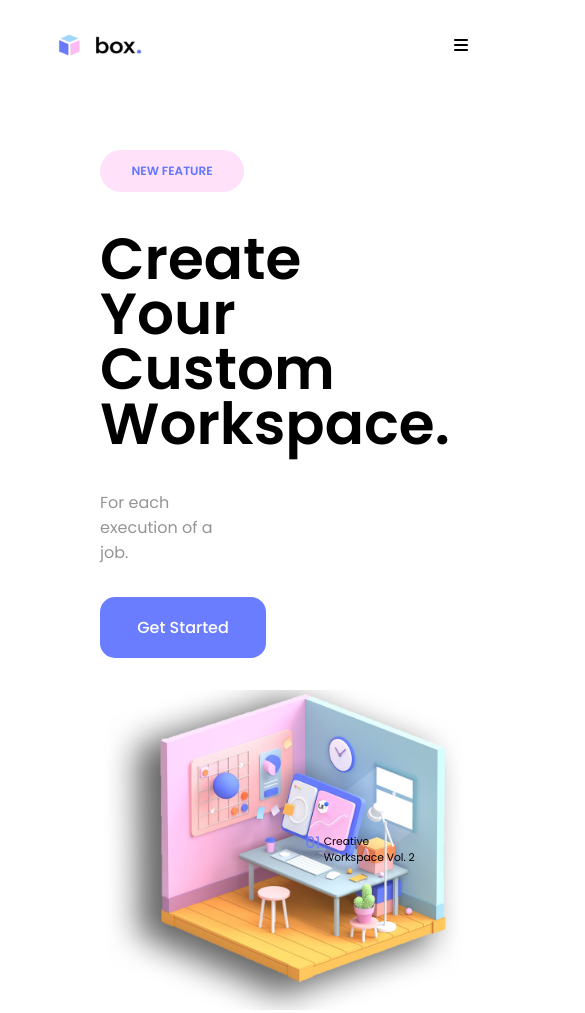
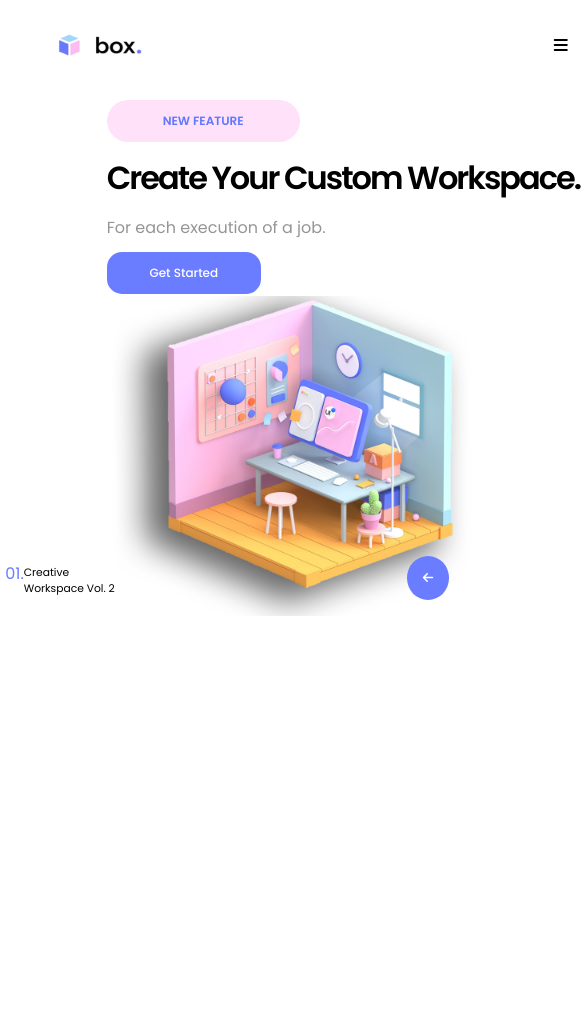
Before and after one commit to DhanvanSagar/BoxWebApp, a plain HTML site: page index.html in a window 390 px wide. Shown: the top 1013 px of the page, 585 px wide, since content can reach past the window. After the commit the page ends 844 px from the top, so only its background shows below. Drawn offline with Linux system fonts and the light colour scheme.

Commit message:
Update index.css

```diff
--- a/index.css
+++ b/index.css
@@ -67,7 +67,7 @@ body
     display: flex;
     flex-direction: column;
     align-items: left;
-    width:30%;
+    max-width:30%;
     position:relative;
 
 }
@@ -185,6 +185,7 @@ nav
        width: 400px;
        align-items: center;
        margin-top: 32px;
+       transform: translate(0px,-50px);
    }
    .arrow
    {
@@ -192,15 +193,47 @@ nav
        justify-content: space-between;
        width: 200px;
        position: relative;
-       transform: translateX(50%);
+       transform: translate(300px,-140px);
    }
    .right img
    {
        display: none;
+
    }
    .wrapper
    {
        justify-content: center;
-       transform: translatex(-120px);
+       transform: translate(-180px,-50px);
+       padding-right:0;
+       height: calc(100vh-150px);
    }
+   .other
+   {
+    transform: translate(0px,-250px);
+   }
+   .heading
+   {
+       font-size:32px ;
+       letter-spacing: -2px;
+       line-height: 30px;
+       width: 70vh;
+   }
+   .logo-text
+   {
+       width: 60vh;
+       margin-top: 0px;
+   }
+   .new-feature
+   {
+       font-size: 12px;
+       width: 20vh;
+   }
+   .get-started
+   {
+    padding: 12px;
+    font-size:12px ;
+    transform: translatey(-20px);
+   }
+
+
 }
```
